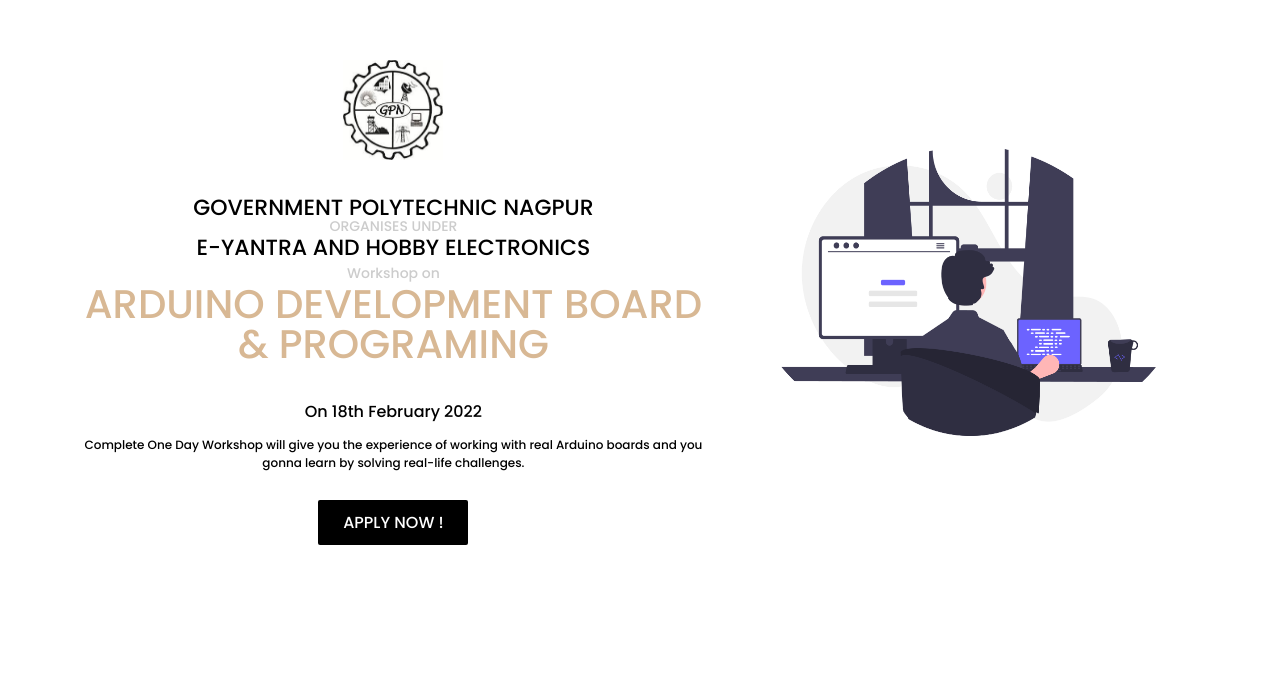
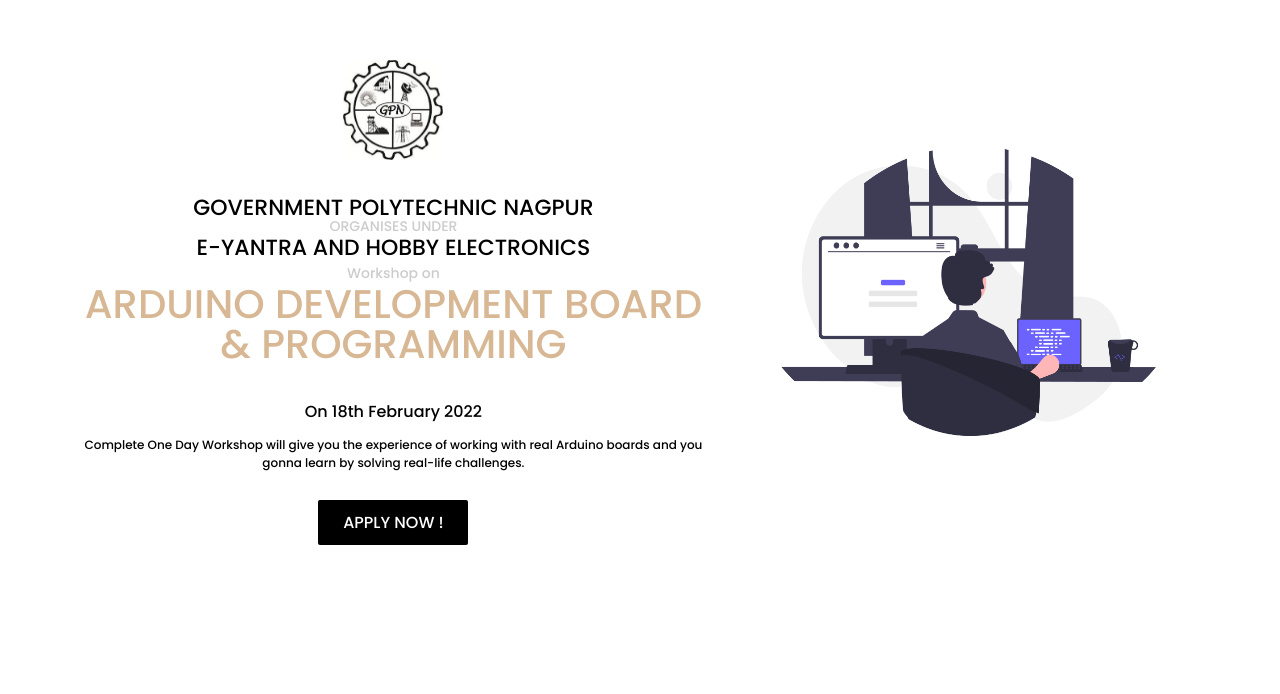
Before and after one commit to tanmaysingewar/arduino-workshop, a Next.js app: page / in a window 1280 px wide. Shown: the part 106-800 px from the top of the page. Built offline with nearby package versions, Linux system fonts and the light colour scheme.

Commit message:
fifth commit

```diff
--- a/components/LandingPage.js
+++ b/components/LandingPage.js
@@ -15,7 +15,7 @@
         <p className={styles.text} style={{fontSize : 14, color : "#ccc",lineHeight : 1, marginTop : 0, fontWeight : 500}}>ORGANISES UNDER</p>
         <p className={styles.text} style={{fontSize : 22,lineHeight : 1, marginTop : -10}}>E-YANTRA AND HOBBY ELECTRONICS </p>
         <p className={styles.text} style={{fontSize : 14, color : "#ccc",lineHeight : 1, marginTop : -15}}>Workshop on </p>
-        <p className={styles.text} style={{fontSize : 40, color : "#D8B894",lineHeight : 1,marginTop : -10}}>ARDUINO DEVELOPMENT BOARD & PROGRAMING</p>
+        <p className={styles.text} style={{fontSize : 40, color : "#D8B894",lineHeight : 1,marginTop : -10}}>ARDUINO DEVELOPMENT BOARD & PROGRAMMING</p>
         <p className={styles.text} style={{fontSize : 16, lineHeight : 1}}>On 18th February 2022</p>
         <p className={styles.text} style={{fontSize : 12, lineHeight : 1.5}}>Complete One Day Workshop will give you the experience of working with real Arduino boards and you gonna learn by solving real-life challenges.</p>
         <div style={{display : "flex",justifyContent : "center"}}>
```
